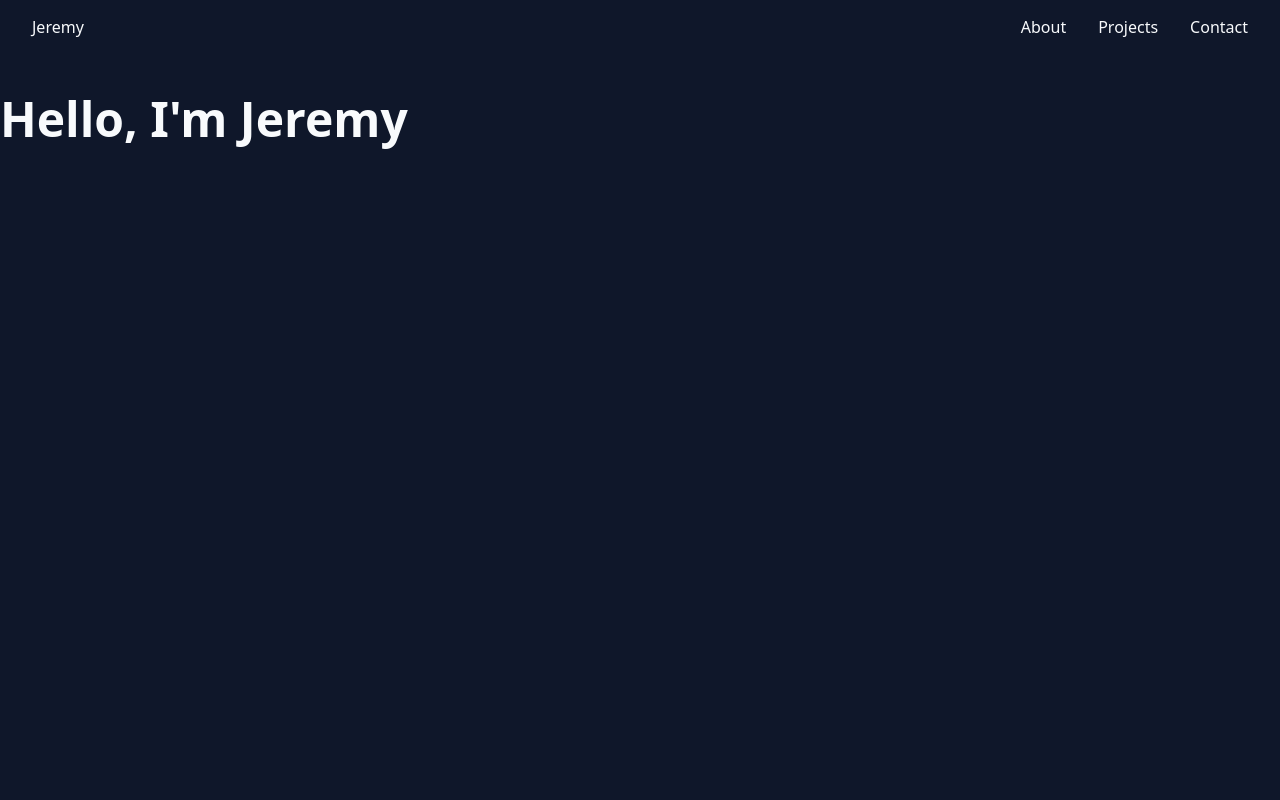
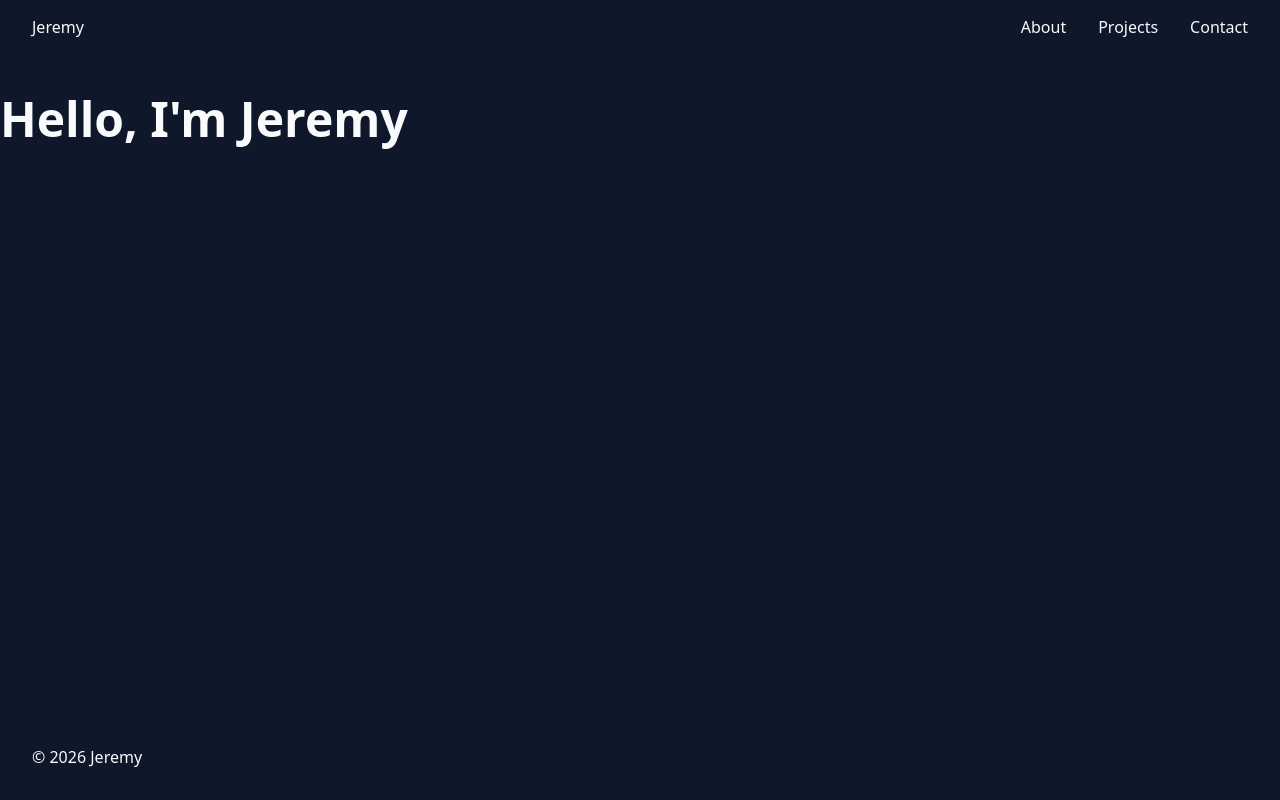
Before and after one commit to sjt-p/dev-portfolio, a React (Vite) app: page / in a window 1280 px wide. Built offline with nearby package versions, Linux system fonts and the light colour scheme.

Commit message:
Build portfolio application shell

```diff
--- a/src/App.css
+++ b/src/App.css
@@ -1,3 +1,13 @@
 h1 {
   font-size: 3rem;
 }
+
+.app {
+  min-height: 100vh;
+  display: flex;
+  flex-direction: column;
+}
+
+main {
+  flex: 1;
+}
--- a/src/App.tsx
+++ b/src/App.tsx
@@ -1,17 +1,18 @@
 import "./App.css";
-import Navbar from "./components/Navbar/Navbar"
+import Navbar from "./components/Navbar/Navbar";
+import Footer from "./components/Footer/Footer";
 
 function App() {
   return (
-    <>
+    <div className="app">
       <Navbar />
 
       <main>
         <h1>Hello, I'm Jeremy</h1>
       </main>
 
-
-    </>
+     <Footer />
+    </div>
   );
 }
 
--- a/src/components/Footer/Footer.css
+++ b/src/components/Footer/Footer.css
@@ -0,0 +1,3 @@
+.footer {
+    padding: 1rem 2rem;
+}
--- a/src/components/Footer/Footer.tsx
+++ b/src/components/Footer/Footer.tsx
@@ -0,0 +1,15 @@
+import "./Footer.css";
+
+function Footer(){
+    return(
+        <footer className="footer">
+                <p className="foot-text">
+                    &copy; 2026 Jeremy
+                </p>
+        </footer>
+
+    );
+
+}
+
+export default Footer;
```
